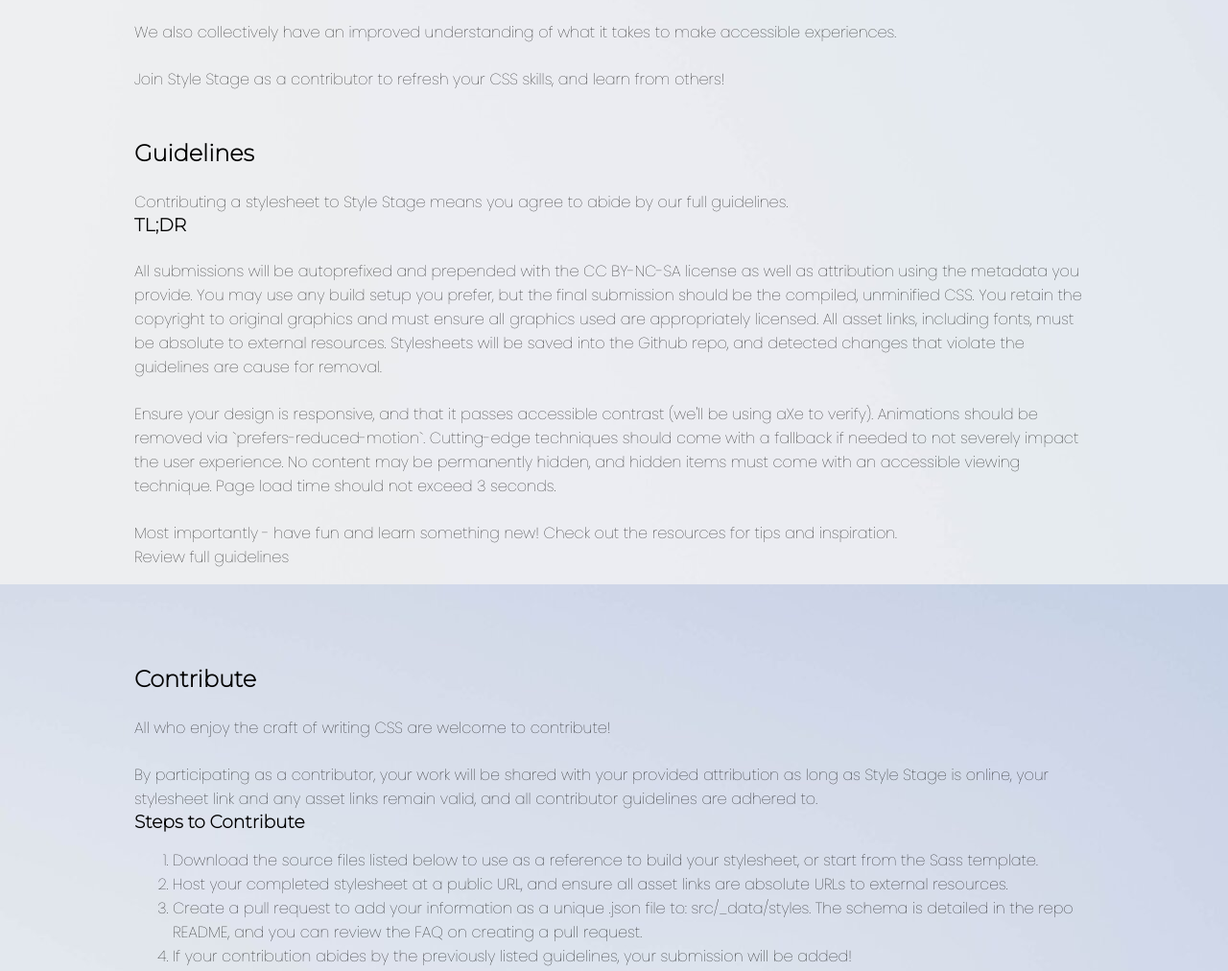
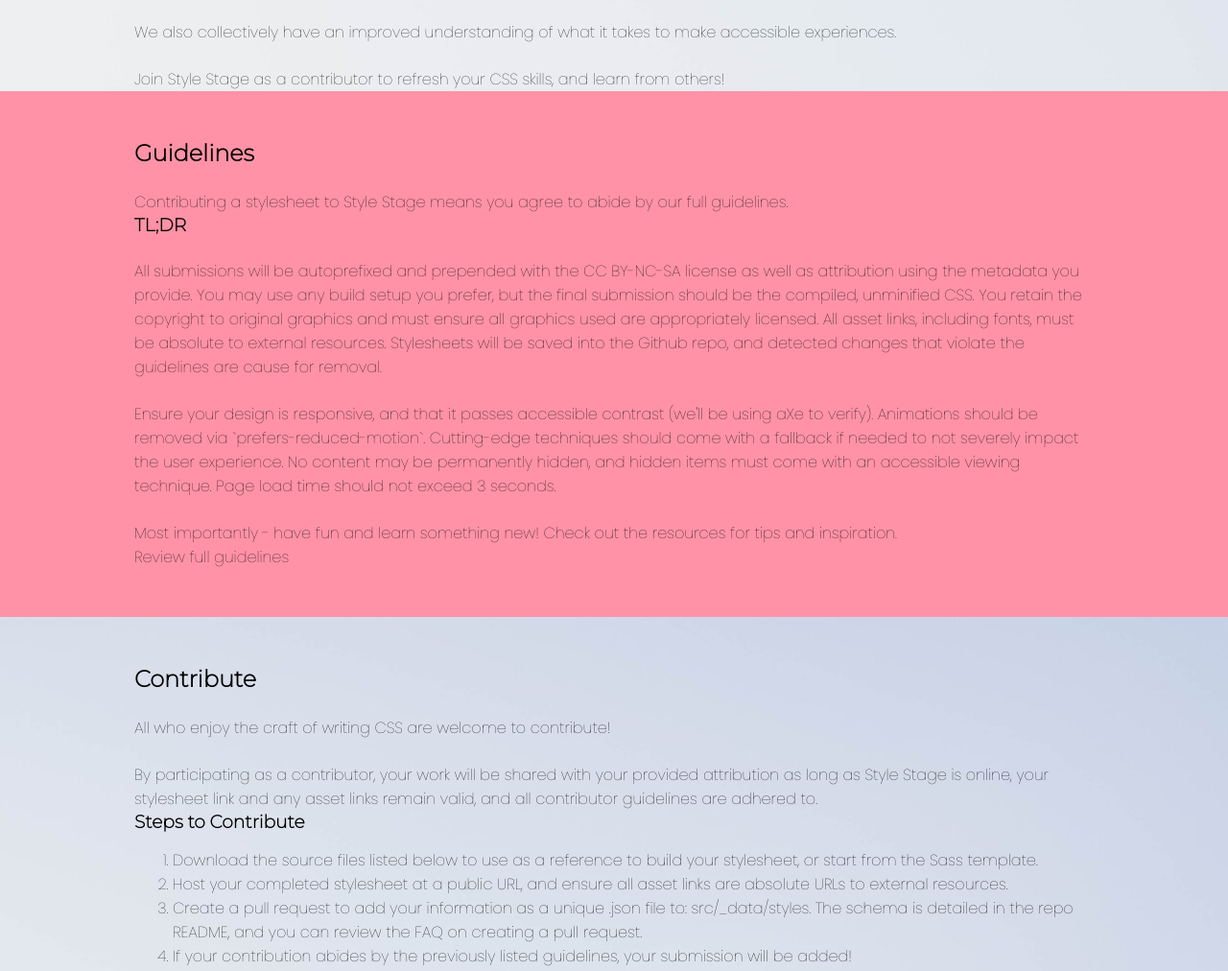
Before and after one commit to blissfulsaint/stylestage-sass, a website: page public/index.html in a window 1280 px wide. Shown: the part 1253-2265 px from the top of the page at 96% size. Drawn offline with Linux system fonts and the light colour scheme.

Commit message:
Created guidelines styles

```diff
--- a/sass/block/_body.scss
+++ b/sass/block/_body.scss
@@ -16,3 +16,27 @@ body {
     background-image: url("../../images/testBack3.jpg");
     background-attachment: fixed;
 }
+
+main > .container {
+    @media screen and (min-width: 1000px) {
+        display: grid;
+        grid-template-columns: 1fr 1000px 1fr;
+    }
+}
+
+main > .container > * {
+    grid-column: 2/3;
+}
+
+blockquote {
+    border-radius: 10px;
+}
+
+#guidelines {
+    grid-column: 1/4;
+
+    section {
+        max-width: 1000px;
+        margin: 0 auto;
+    }
+}
--- a/sass/block/_header.scss
+++ b/sass/block/_header.scss
@@ -14,6 +14,7 @@
 header {
   text-align: center;
   background-color: $primary-color;
+  grid-column: 1/4;
 
   a {
     width: fit-content;
@@ -22,7 +23,7 @@ header {
   }
 
   .container {
-    @include bodyWidth();
+    // @include bodyWidth();
     padding: 1em;
 
     h1 {
--- a/sass/block/_main.scss
+++ b/sass/block/_main.scss
@@ -1,5 +1,24 @@
 @import "_body.scss";
+@import "../composition/_theme.scss";
 
 main, aside {
-    @include bodyWidth();
+    // @include bodyWidth();
 }
+
+.profile {
+    grid-column: 2/3;
+}
+
+#guidelines {
+    background-color: $primary-color;
+}
+
+// #guidelines::before {
+//     content: '';
+//     background-color: $primary-color;
+//     position: absolute;
+//     height: 100%;
+//     width: 200vw;
+//     left: -100vw;
+//     z-index: -1;
+// }
--- a/sass/block/_nav.scss
+++ b/sass/block/_nav.scss
@@ -8,6 +8,7 @@
 nav {
     background-color:$secondary-color;
     @include stickyNav();
+    z-index: 1;
 
     ul{
         color:white;
--- a/sass/block/_position.scss
+++ b/sass/block/_position.scss
@@ -70,6 +70,7 @@ section:nth-child(2)>ul{
 aside{
     display: grid;
     grid-template-columns: 1fr 1fr;
+    @include bodyWidth();
 }
 aside:first-of-type{
     grid-column: 1/2;
```
Also changed, not shown: public/style.css, 1 other file.
